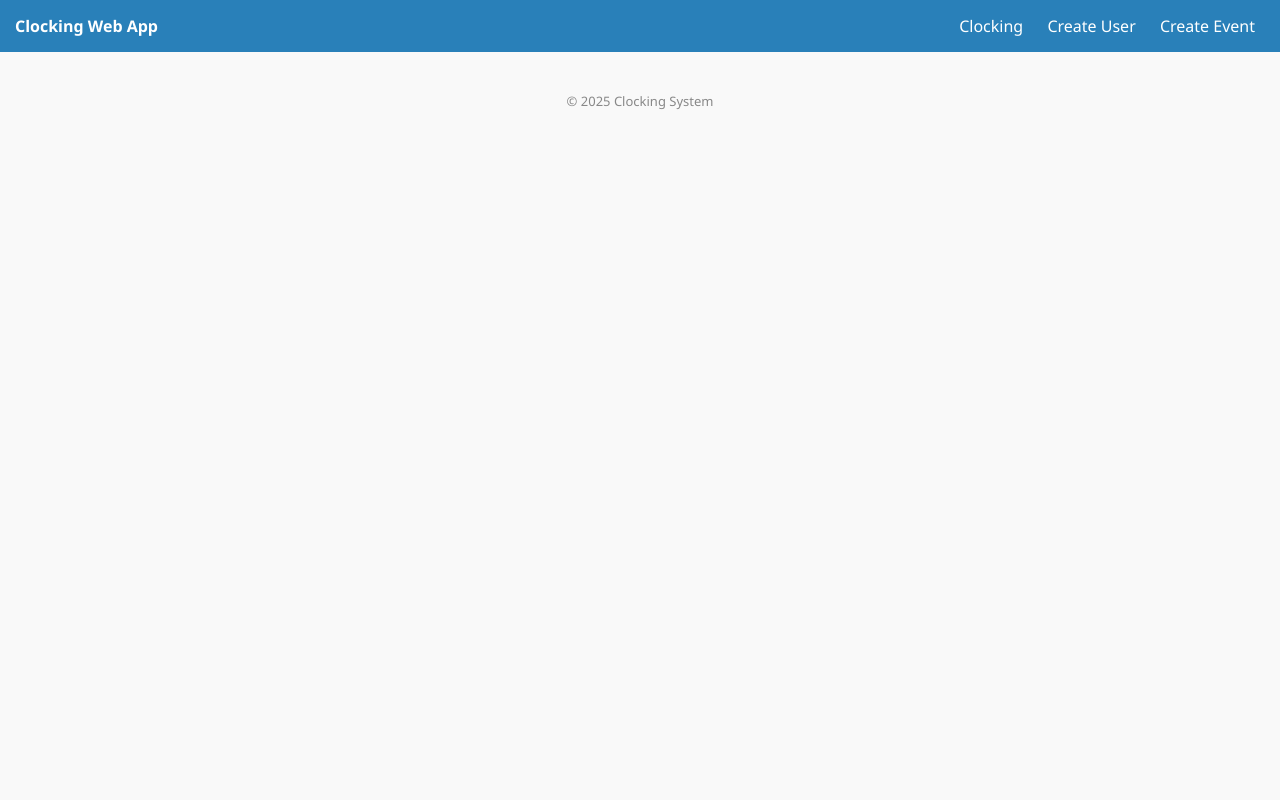
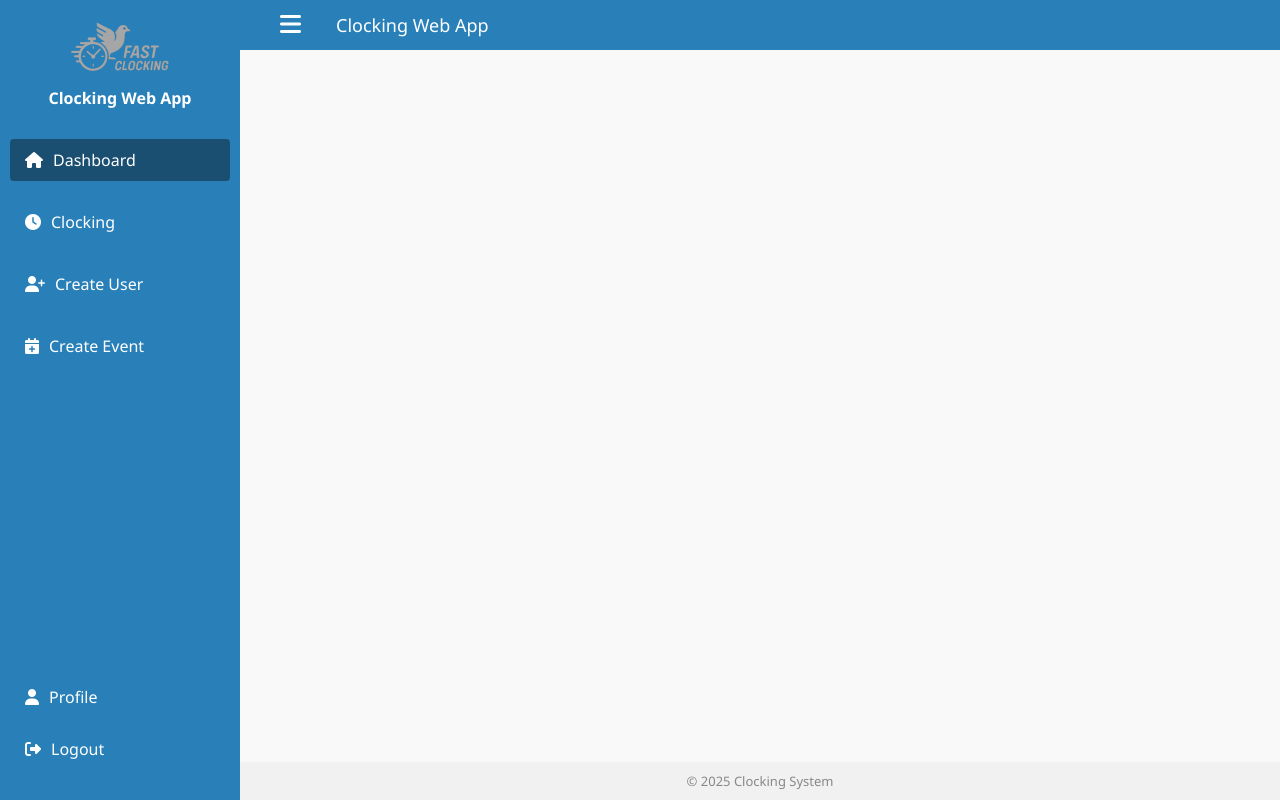
Before and after one commit to HMangubat/Clocking, a plain HTML site: page static/index.html in a window 1280 px wide. Drawn offline with Linux system fonts and the light colour scheme.

Commit message:
add side nav

```diff
--- /dev/null
+++ b/static/dashboard.html
@@ -0,0 +1,93 @@
+<!DOCTYPE html>
+<html lang="en">
+<head>
+  <meta charset="UTF-8" />
+  <meta name="viewport" content="width=device-width, initial-scale=1.0" />
+  <title>Clocking Web App</title>
+  <style>
+    body {
+      font-family: "Segoe UI", sans-serif;
+      background: #f9f9f9;
+      color: #333;
+      margin: 0;
+      padding: 0;
+    }
+
+    .container {
+      max-width: 600px;
+      margin: 40px auto;
+      padding: 30px;
+      background: white;
+      box-shadow: 0 8px 20px rgba(0, 0, 0, 0.08);
+      border-radius: 12px;
+    }
+
+    h1 {
+      text-align: center;
+      color: #2c3e50;
+      margin-bottom: 30px;
+    }
+
+    h2 {
+      color: #34495e;
+      margin-top: 30px;
+      font-size: 18px;
+      border-bottom: 2px solid #eee;
+      padding-bottom: 8px;
+    }
+
+    label {
+      font-weight: 500;
+      display: block;
+      margin-top: 20px;
+    }
+
+    input {
+      padding: 10px;
+      width: 100%;
+      margin-top: 5px;
+      border: 1px solid #ccc;
+      border-radius: 6px;
+      font-size: 16px;
+      box-sizing: border-box;
+    }
+
+    button {
+      margin-top: 20px;
+      padding: 12px 20px;
+      background: #2980b9;
+      color: white;
+      border: none;
+      border-radius: 8px;
+      cursor: pointer;
+      font-size: 16px;
+      transition: background 0.3s ease;
+    }
+
+    button:hover {
+      background: #1f6390;
+    }
+
+    .output {
+      margin-top: 20px;
+      padding: 15px;
+      border: 1px dashed #ccc;
+      background: #f0f6fc;
+      font-family: monospace;
+      white-space: pre-wrap;
+      border-radius: 6px;
+    }
+
+    .footer {
+      text-align: center;
+      font-size: 13px;
+      color: #888;
+      margin-top: 40px;
+    }
+  </style>
+</head>
+<body>
+
+
+</body>
+</html>
--- a/static/index.html
+++ b/static/index.html
@@ -4,58 +4,175 @@
   <meta charset="UTF-8" />
   <meta name="viewport" content="width=device-width, initial-scale=1.0"/>
   <title>Clocking Web App</title>
+  <link rel="icon" type="image/png" href="/static/assets/clocking_logo.png" />
+  <link rel="stylesheet" href="https://cdnjs.cloudflare.com/ajax/libs/font-awesome/6.5.0/css/all.min.css" />
+
   <style>
-    body {
+    * {
+      box-sizing: border-box;
+    }
+
+    html, body {
+      margin: 0;
+      padding: 0;
+      height: 100%;
       font-family: "Segoe UI", sans-serif;
       background: #f9f9f9;
-      margin: 0;
-      padding: 0;
     }
 
-    nav {
+    .containers {
+      display: flex;
+      height: 100vh;
+      flex-direction: row;
+    }
+
+    .sidebar {
+      width: 240px;
       background: #2980b9;
       color: white;
-      padding: 15px;
       display: flex;
-      justify-content: space-between;
+      flex-direction: column;
+      align-items: center;
+      padding: 20px 10px;
+      position: relative;
+      transition: transform 0.3s ease;
+      z-index: 1000;
     }
 
-    nav a {
+    .sidebar.collapsed {
+      transform: translateX(-100%);
+      position: absolute;
+      top: 0;
+      left: 0;
+      height: 100%;
+    }
+
+    .sidebar img {
+      width: 100px;
+      margin-bottom: 10px;
+    }
+
+    .sidebar strong {
+      margin-bottom: 20px;
+      text-align: center;
+    }
+
+    .sidebar a {
       color: white;
-      margin: 0 10px;
+      text-decoration: none;
+      margin: 10px 0;
+      padding: 10px 15px;
+      border-radius: 4px;
+      width: 100%;
+      text-align: left;
+      display: flex;
+      align-items: center;
       cursor: pointer;
-      text-decoration: none;
+      transition: background-color 0.2s ease;
+    }
+
+    .sidebar a i {
+      margin-right: 10px;
+    }
+
+    .sidebar a:hover,
+    .sidebar a.active {
+      background-color: #1b4f72;
+    }
+
+    .sidebar .bottom-links {
+      margin-top: auto;
+      width: 100%;
+    }
+
+    .main {
+      flex: 1;
+      display: flex;
+      flex-direction: column;
+      position: relative;
+    }
+
+    .topnav {
+      height: 50px;
+      background: #2980b9;
+      display: flex;
+      align-items: center;
+      padding: 0 20px;
+      color: white;
+      font-size: 18px;
+    }
+
+    .burger {
+      background: none;
+      border: none;
+      color: white;
+      font-size: 24px;
+      margin-right: 15px;
+      margin-top: 0px;
+      cursor: pointer;
+    }
+
+    #mainContent {
+      flex: 1;
+      padding: 20px;
+      overflow-y: auto;
     }
 
     .footer {
       text-align: center;
       font-size: 13px;
       color: #888;
-      margin-top: 40px;
+      padding: 10px;
+      background: #f1f1f1;
+    }
+
+    @media (max-width: 768px) {
+      .sidebar {
+        position: absolute;
+        height: 100%;
+        left: 0;
+        top: 0;
+      }
     }
   </style>
 </head>
 <body>
 
-  <nav>
-    <strong>Clocking Web App</strong>
-    <div>
-      <a onclick="loadContent('clock.html')">Clocking</a>
-      <a onclick="loadContent('createUser.html')">Create User</a>
-      <a onclick="loadContent('createEvent.html')">Create Event</a>
+  <div class="containers">
+    <!-- Sidebar -->
+    <div class="sidebar" id="sidebar">
+      <img src="/static/assets/clocking_logo.png" alt="Fast Clocking Logo" />
+      <strong>Clocking Web App</strong>
+
+      <a onclick="loadContent('dashboard.html', this)" class="active"><i class="fas fa-house"></i> Dashboard</a>
+      <a onclick="loadContent('clock.html', this)"><i class="fas fa-clock"></i> Clocking</a>
+      <a onclick="loadContent('createUser.html', this)"><i class="fas fa-user-plus"></i> Create User</a>
+      <a onclick="loadContent('createEvent.html', this)"><i class="fas fa-calendar-plus"></i> Create Event</a>
+
+      <div class="bottom-links">
+        <a onclick="loadContent('profile.html', this)"><i class="fas fa-user"></i> Profile</a>
+        <a onclick="logout()"><i class="fas fa-sign-out-alt"></i> Logout</a>
+      </div>
     </div>
-  </nav>
 
-  <div id="mainContent">
+    <!-- Main Content -->
+    <div class="main">
+      <!-- Top Navbar -->
+      <div class="topnav">
+        <button class="burger" onclick="toggleSidebar()"><i class="fas fa-bars"></i></button>
+        Clocking Web App
+      </div>
 
-  </div>
+      <div id="mainContent">
+        <!-- Dynamic content appears here -->
+      </div>
 
-  <div class="footer">
-    &copy; 2025 Clocking System
+      <div class="footer">&copy; 2025 Clocking System</div>
+    </div>
   </div>
 
   <script>
-    function loadContent(file) {
+    function loadContent(file, element) {
       fetch(file)
         .then(response => {
           if (!response.ok) throw new Error("Failed to load " + file);
@@ -63,17 +180,45 @@
         })
         .then(html => {
           document.getElementById("mainContent").innerHTML = html;
+          setActiveLink(element);
+          if (window.innerWidth <= 768) toggleSidebar(true); // Auto-close sidebar on mobile
         })
         .catch(err => {
-          document.getElementById("mainContent").innerHTML = `<p style="color:red;">Error loading content: ${err.message}</p>`;
+          document.getElementById("mainContent").innerHTML =
+            `<p style="color:red;">Error loading content: ${err.message}</p>`;
         });
     }
 
+    function setActiveLink(clickedLink) {
+      const links = document.querySelectorAll(".sidebar a");
+      links.forEach(link => link.classList.remove("active"));
+      if (clickedLink) clickedLink.classList.add("active");
+    }
 
+    function toggleSidebar(forceClose = false) {
+      const sidebar = document.getElementById("sidebar");
+      if (forceClose) {
+        sidebar.classList.add("collapsed");
+      } else {
+        sidebar.classList.toggle("collapsed");
+      }
+    }
 
+    function logout() {
+      alert("Logging out...");
+      // Add actual logout logic here
+    }
+
+    // Auto-load default page
+    window.addEventListener("DOMContentLoaded", () => {
+      const defaultLink = document.querySelector(".sidebar a.active");
+      if (defaultLink) {
+        const firstPage = defaultLink.getAttribute("onclick").match(/'([^']+)'/)[1];
+        loadContent(firstPage, defaultLink);
+      }
+    });
   </script>
+
   <script src="/static/assets/main.js"></script>
-
-
 </body>
 </html>
```
Also changed, not shown: static/assets/clocking_logo.png (added), 2 other files.
